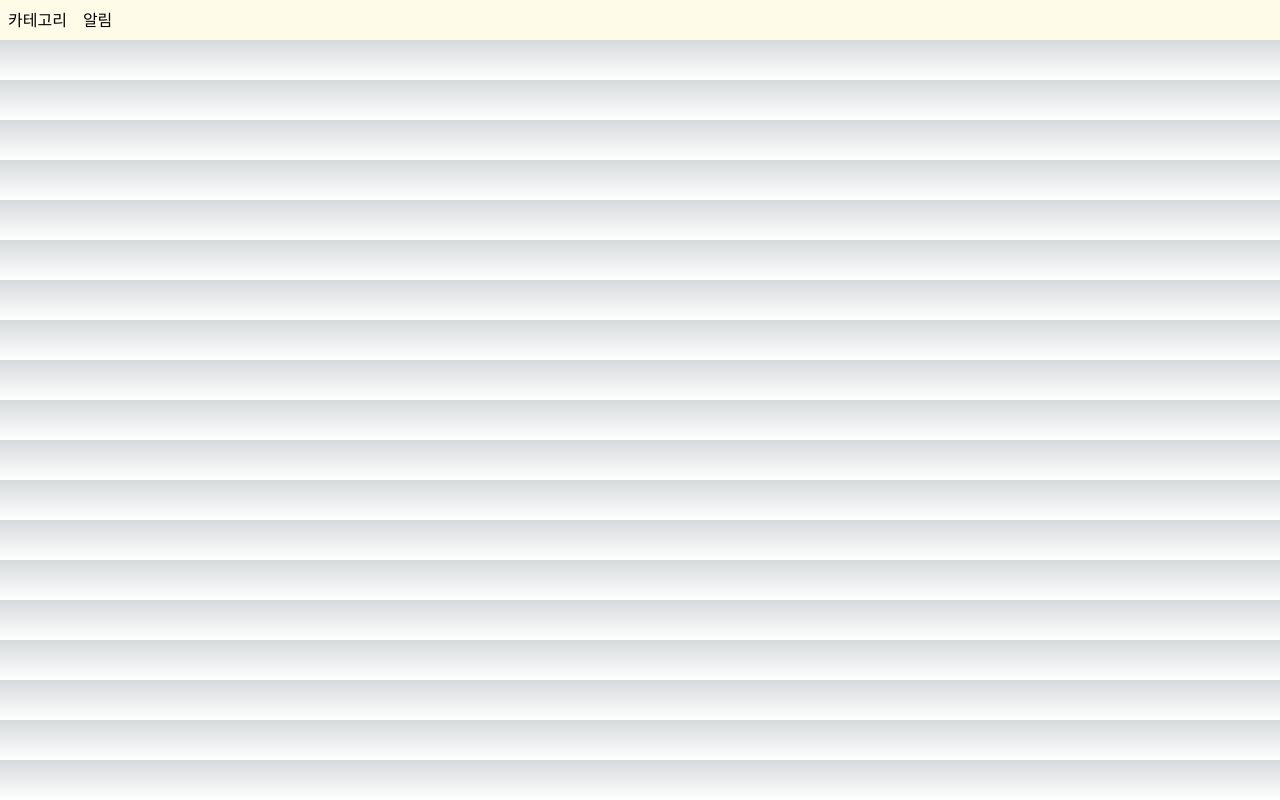
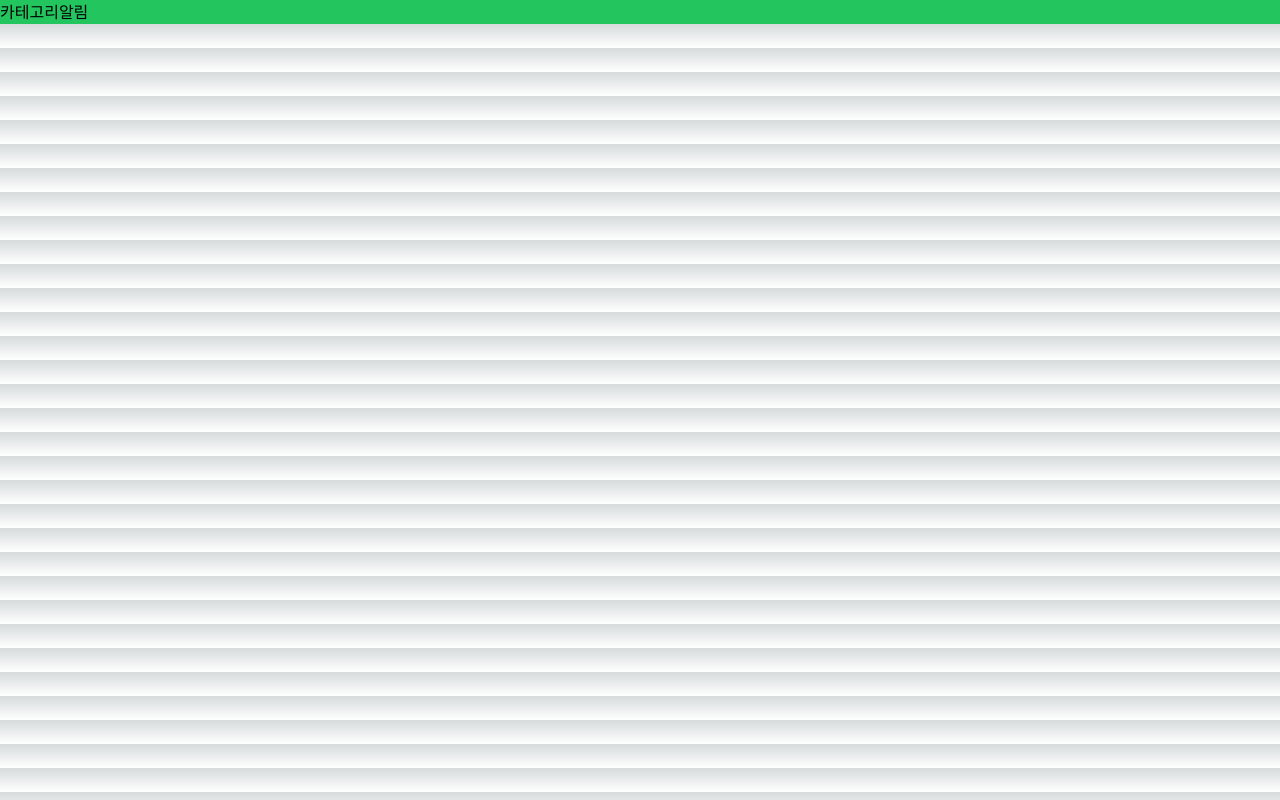
Before and after one commit to chyeon97/book-mark, a Next.js app: page / in a window 1280 px wide. Built offline with nearby package versions, Linux system fonts and the light colour scheme.

Commit message:
style: 헤더 컴포넌트 위치 조정 및 파비콘 추가

```diff
--- a/app/_components/Header.tsx
+++ b/app/_components/Header.tsx
@@ -8,10 +8,10 @@ interface HeaderProps {
 }
 const Header = ({list, bgColor, fgColor}: HeaderProps) => {
     return (
-        <div className="flex flex-row w-full bg-yellow-50">
+        <div className="flex flex-row bg-green-500">
             {list.map((item) => {
                 return (
-                    <div className="m-2">{item}</div>
+                    <div>{item}</div>
                 )
             })}
         </div>
```
Also changed, not shown: public/bookmark.svg (added).
